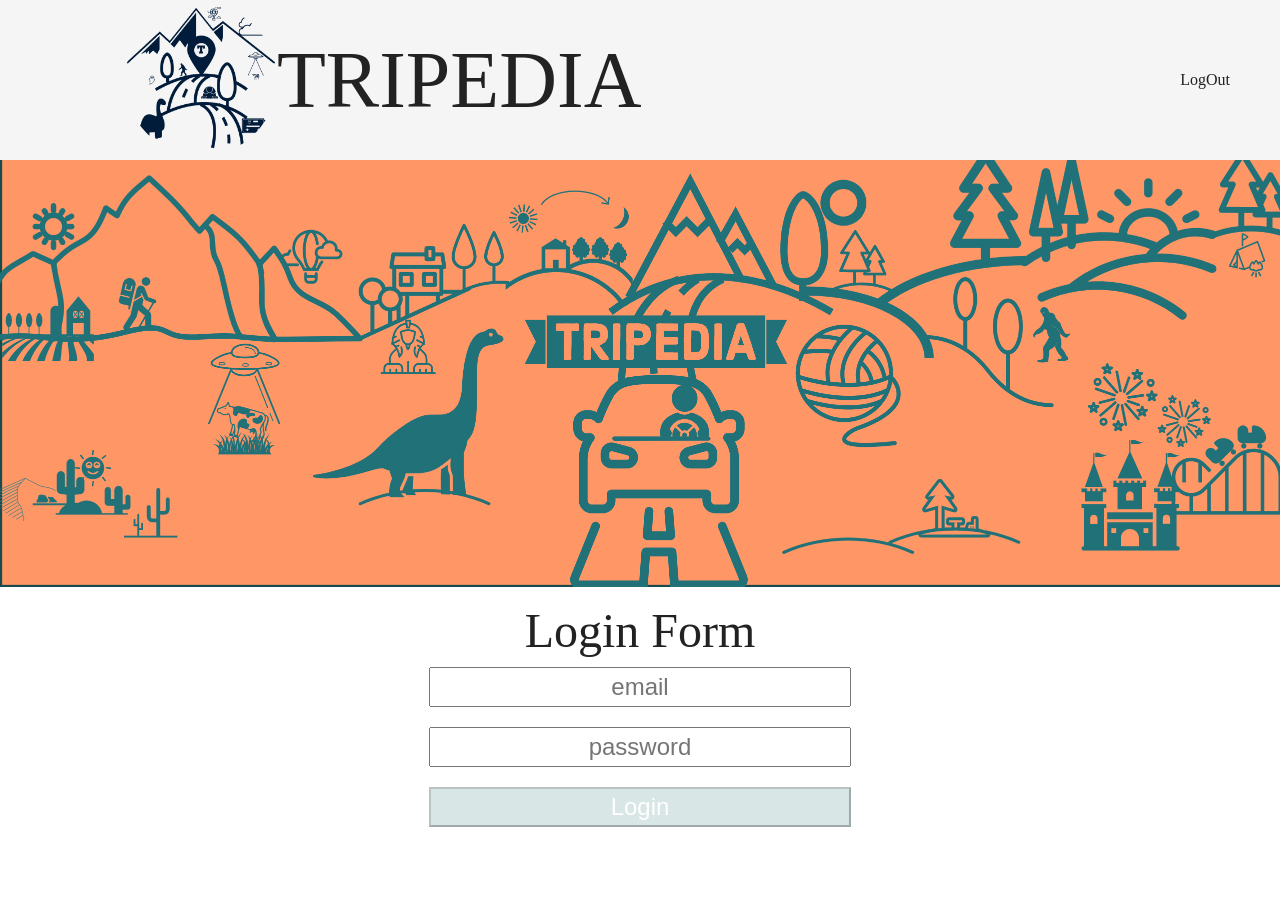
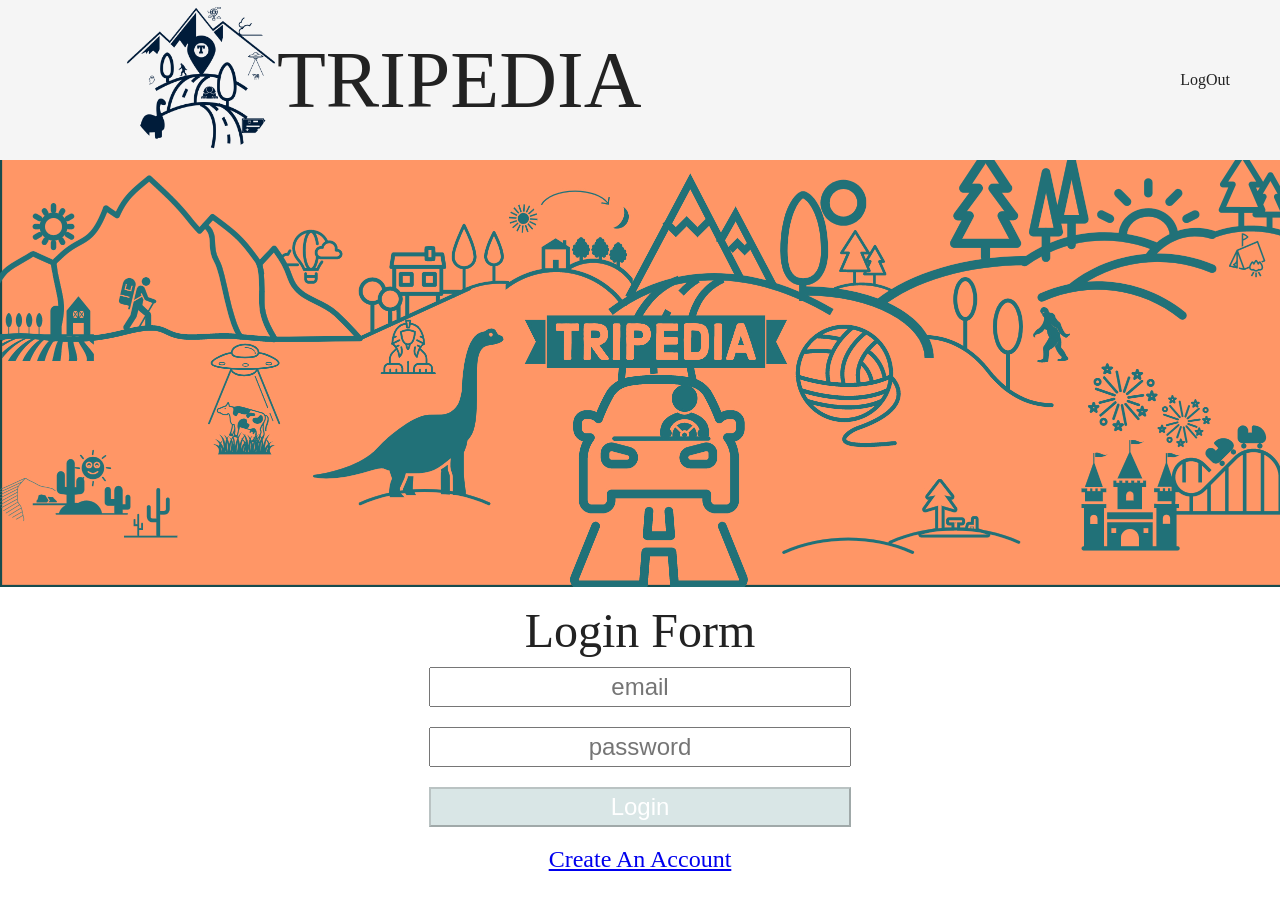
Before and after one commit to davidagitlen/Tripedia-fe, a React (Create React App) app: page /login in a window 1280 px wide. Before the commit the page ends 837 px from the top, so only its background shows below. Built offline with nearby package versions, Linux system fonts and the light colour scheme.

Commit message:
Add create account link on login form

```diff
--- a/src/Components/CreateAccount/CreateAccount.js
+++ b/src/Components/CreateAccount/CreateAccount.js
@@ -4,7 +4,7 @@ import banner from '../../images/banner.jpg'
 
 
 const CreateAccount = () => {
-  // const [] = useState('')
+  const [] = useState('')
   return(
     <img src={banner} alt="Tripedia for all your travel planning needs" />
   )
--- a/src/Components/LoginForm/LoginForm.js
+++ b/src/Components/LoginForm/LoginForm.js
@@ -1,6 +1,7 @@
 import React, { useState } from 'react';
 import './LoginForm.scss';
 import banner from '../../images/banner.jpg'
+import { NavLink } from 'react-router-dom';
 
 const LoginForm = () => {
   const [emailInput, handleEmail] = useState('');
@@ -29,7 +30,9 @@ const LoginForm = () => {
         <button
           disabled={!isEnabled}
           className="login_button"
-          type="submit">Login</button>
+          type="submit">Login
+        </button>
+        <NavLink to='/create_account'><p className="create_account_link">Create An Account</p></NavLink>
       </form>
     </main>
   )
--- a/src/Components/LoginForm/LoginForm.scss
+++ b/src/Components/LoginForm/LoginForm.scss
@@ -35,10 +35,24 @@ h2 {
   @extend %form_style;
   background-color: #010202;
   color: white;
-
 }
 
 img {
   width: 100%;
   // margin-top: -150px;
 }
+
+.create_account_link {
+  text-align: center;
+  margin: 10px 0px 30px;
+  font-size: 1.5em;
+}
+
+.create_account_link:hover {
+  cursor: pointer;
+  color: #DE582A;
+}
+
+.create_account_link:active {
+  color: red;
+}
```
